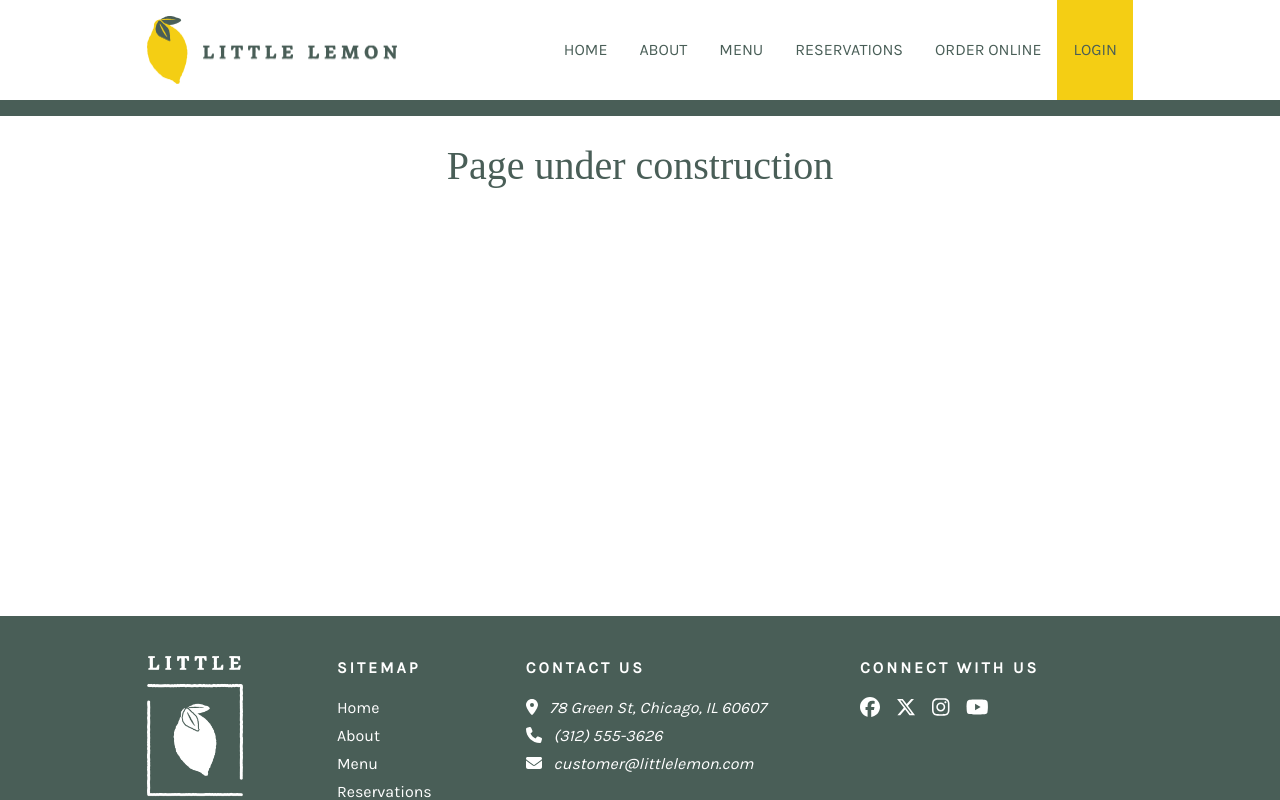
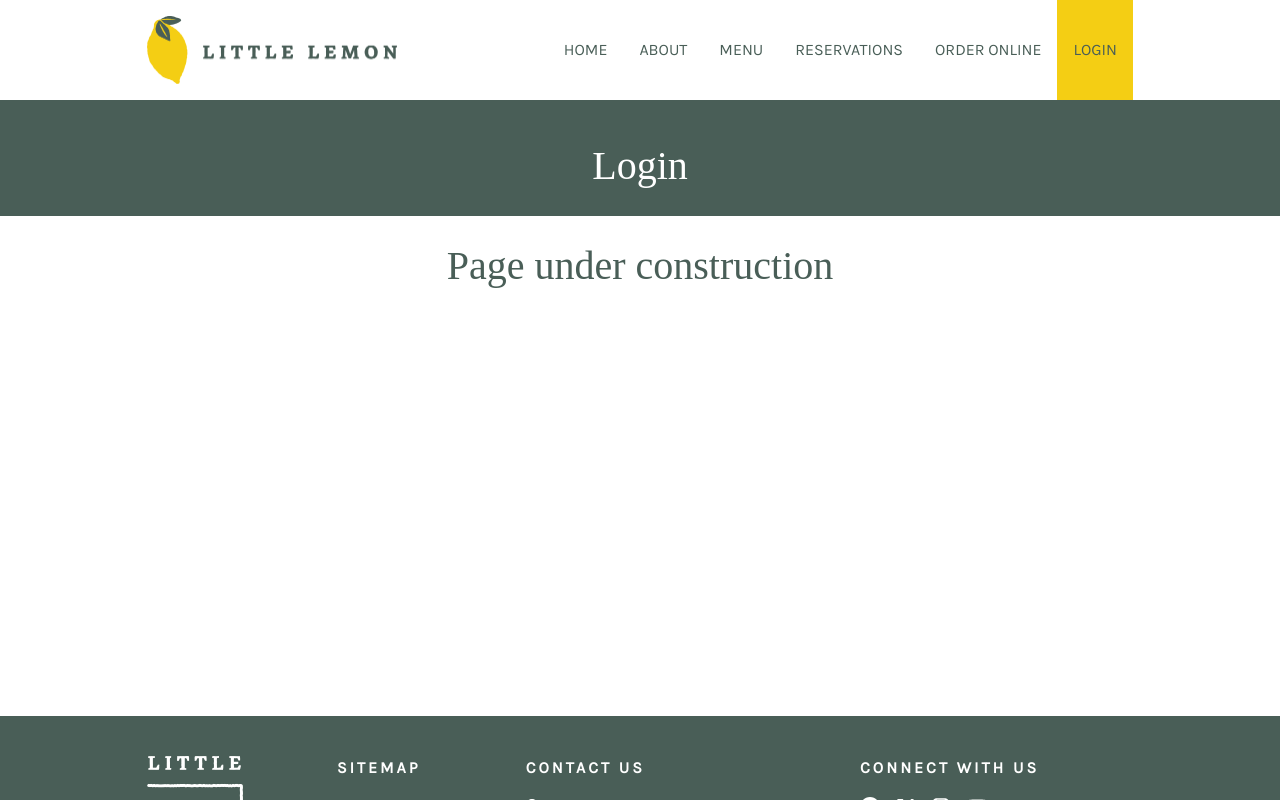
Before and after one commit to i22almoj/meta-front-end-developer-capstone, a React (Create React App) app: page /login in a window 1280 px wide. Shown: the top 800 px of the page. Built offline with nearby package versions, Linux system fonts and the light colour scheme; a web font is replaced by a local one.

Commit message:
Añadir título a página pendiente de desarrollo

```diff
--- a/src/App.jsx
+++ b/src/App.jsx
@@ -2,6 +2,7 @@ import { Route, Routes } from "react-router-dom";
 import { Layout } from "./components/Layout/Layout.jsx";
 import { Home } from "./components/pages/Home/Home.jsx";
 import { Reservations } from "./components/pages/Reservations/Reservations.jsx";
+import { ReservationConfirmed } from "./components/pages/Reservations/ReservationConfirmed.jsx";
 import { NotFound } from "./components/pages/NotFound/NotFound.jsx";
 import { Pending } from "./components/pages/Pending/Pending.jsx";
 import "./App.scss";
@@ -12,12 +13,23 @@ function App() {
       <Layout>
         <Routes>
           <Route path="/" element={<Home />} />
-          <Route path="/about" element={<Pending />} />
-          <Route path="/menu" element={<Pending />} />
+          <Route path="/about" element={<Pending title="About us" />} />
+          <Route path="/menu" element={<Pending title="Menu" />} />
           <Route path="/reservations" element={<Reservations />} />
-          <Route path="/reservations/confirmed" element={<Pending />} />
-          <Route path="/order-online" element={<Pending />} />
-          <Route path="/login" element={<Pending />} />
+          <Route
+            path="/reservations/confirmed"
+            element={
+              <>
+                <ReservationConfirmed />
+                Hola
+              </>
+            }
+          />
+          <Route
+            path="/order-online"
+            element={<Pending title="Order Online" />}
+          />
+          <Route path="/login" element={<Pending title="Login" />} />
           <Route path="*" element={<NotFound />} />
         </Routes>
       </Layout>
--- a/src/components/pages/Pending/Pending.css
+++ b/src/components/pages/Pending/Pending.css
@@ -6,3 +6,10 @@
   padding: 1.875rem 0 1.875rem 0;
   text-align: center;
 }
+
+h2.page-title {
+  padding: 1.875rem 0 1.875rem 0;
+  background-color: #495e57;
+  color: #ffffff;
+  text-align: center;
+}
--- a/src/components/pages/Pending/Pending.jsx
+++ b/src/components/pages/Pending/Pending.jsx
@@ -1,9 +1,12 @@
 import "./Pending.css";
 
-export const Pending = () => {
+export const Pending = ({ title = "" }) => {
   return (
-    <div className="container under-construction">
-      <h2>Page under construction</h2>
-    </div>
+    <>
+      {title != "" && <h2 className="page-title">{title}</h2>}
+      <div className="container under-construction">
+        <h2>Page under construction</h2>
+      </div>
+    </>
   );
 };
```
